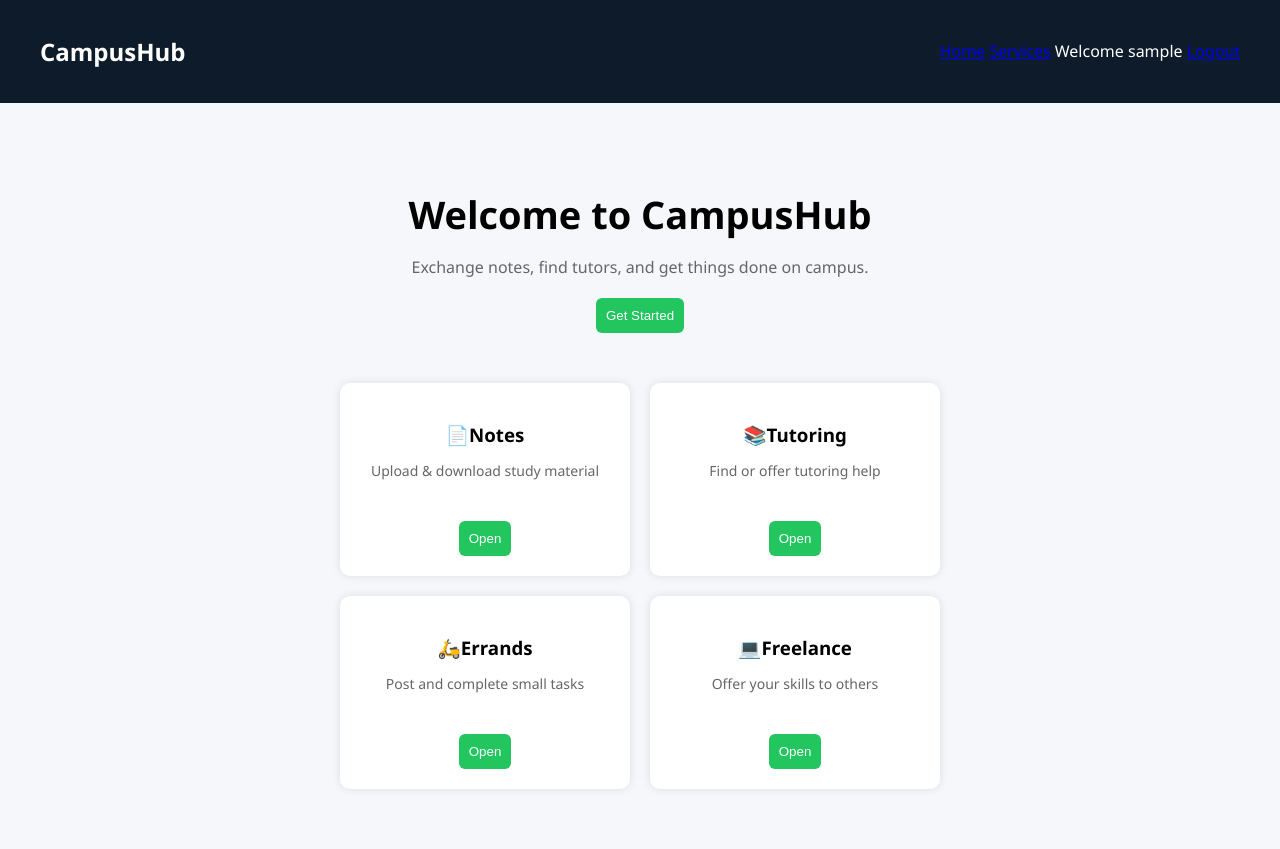
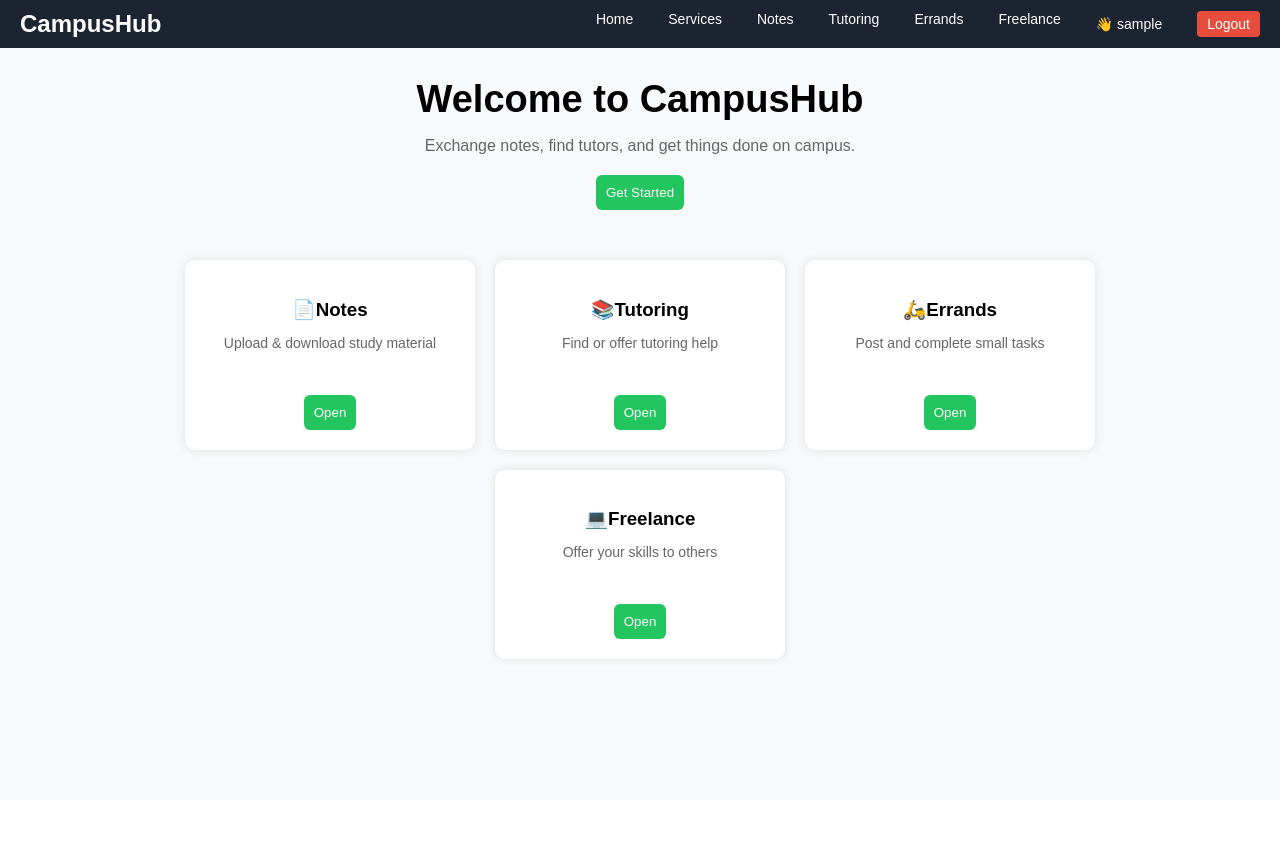
Before and after one commit to mohit1003-s/Nerd-Herd, a Flask app: page / in a window 1280 px wide. After the commit the page ends 662 px from the top, so only its background shows below. Run offline with Flask 3, Linux system fonts and the light colour scheme; the visitor is signed in with stand-in values (Sample User, id 1).

Commit message:
Update base.html

```diff
--- a/templates/base.html
+++ b/templates/base.html
@@ -1,28 +1,152 @@
 <!DOCTYPE html>
-<html>
+<html lang="en">
 <head>
+    <meta charset="UTF-8">
+    <meta name="viewport" content="width=device-width, initial-scale=1.0">
     <title>CampusHub</title>
     <link rel="stylesheet" href="{{ url_for('static', filename='style.css') }}">
+    <style>
+        /* NAVBAR */
+        body {
+            margin: 0;
+            font-family: Arial, sans-serif;
+            background-color: #f8f9fa;
+        }
+
+        .navbar {
+            display: flex;
+            justify-content: space-between;
+            align-items: center;
+            background-color: #1c2331;
+            color: #fff;
+            padding: 10px 20px;
+        }
+
+        .navbar .logo {
+            font-size: 24px;
+            font-weight: bold;
+        }
+
+        .navbar .nav-links a, .navbar .nav-links span {
+            color: #fff;
+            margin-left: 15px;
+            text-decoration: none;
+            font-weight: 500;
+        }
+
+        .navbar .nav-links a:hover {
+            text-decoration: underline;
+        }
+
+        .navbar .nav-links .welcome {
+            display: inline-flex;
+            align-items: center;
+            gap: 5px;
+        }
+
+        .navbar .nav-links .logout {
+            background-color: #e74c3c;
+            padding: 5px 10px;
+            border-radius: 4px;
+            color: #fff !important;
+        }
+
+        .navbar .nav-links .logout:hover {
+            background-color: #c0392b;
+        }
+
+        .container {
+            max-width: 1200px;
+            margin: 30px auto;
+            padding: 0 20px;
+        }
+
+        /* SERVICE CARDS */
+        .services-grid {
+            display: grid;
+            grid-template-columns: repeat(auto-fit, minmax(220px, 1fr));
+            gap: 20px;
+        }
+
+        .service-card {
+            background-color: #fff;
+            padding: 20px;
+            border-radius: 10px;
+            text-align: center;
+            box-shadow: 0px 4px 12px rgba(0,0,0,0.08);
+            transition: transform 0.2s ease, box-shadow 0.2s ease;
+        }
+
+        .service-card:hover {
+            transform: translateY(-3px);
+            box-shadow: 0px 8px 18px rgba(0,0,0,0.15);
+        }
+
+        .service-card h3 {
+            font-size: 20px;
+            margin-bottom: 10px;
+        }
+
+        .service-card p {
+            font-size: 14px;
+            color: #555;
+            margin-bottom: 15px;
+        }
+
+        .service-card .btn {
+            background-color: #28a745;
+            color: #fff;
+            padding: 8px 15px;
+            border: none;
+            border-radius: 5px;
+            cursor: pointer;
+            text-decoration: none;
+        }
+
+        .service-card .btn:hover {
+            background-color: #218838;
+        }
+
+        /* Responsive fixes */
+        @media (max-width: 600px) {
+            .navbar {
+                flex-direction: column;
+                align-items: flex-start;
+            }
+
+            .navbar .nav-links {
+                margin-top: 10px;
+                display: flex;
+                flex-wrap: wrap;
+                gap: 10px;
+            }
+        }
+    </style>
 </head>
-
 <body>
 
-<div class="navbar">
-    <h2>CampusHub</h2>
-    <div>
+    <!-- NAVBAR -->
+    <nav class="navbar">
+        <div class="logo">CampusHub</div>
+        <div class="nav-links">
             <a href="/">Home</a>
             <a href="/services">Services</a>
+            <a href="/notes">Notes</a>
+            <a href="/tutoring">Tutoring</a>
+            <a href="/errands">Errands</a>
+            <a href="/freelance">Freelance</a>
 
             {% if session.get("user") %}
-            <span>Welcome {{ session["user"] }}</span>
-            <a href="/logout">Logout</a>
+                <span class="welcome">👋 {{ session["user"] }}</span>
+                <a href="/logout" class="logout">Logout</a>
             {% else %}
                 <a href="/login">Login</a>
                 <a href="/register">Register</a>
             {% endif %}
         </div>
-</div>
+    </nav>
 
+    <!-- MAIN CONTENT -->
     <div class="container">
         {% block content %}{% endblock %}
     </div>
```
Lines whose indentation alone changed are shown as unchanged.
